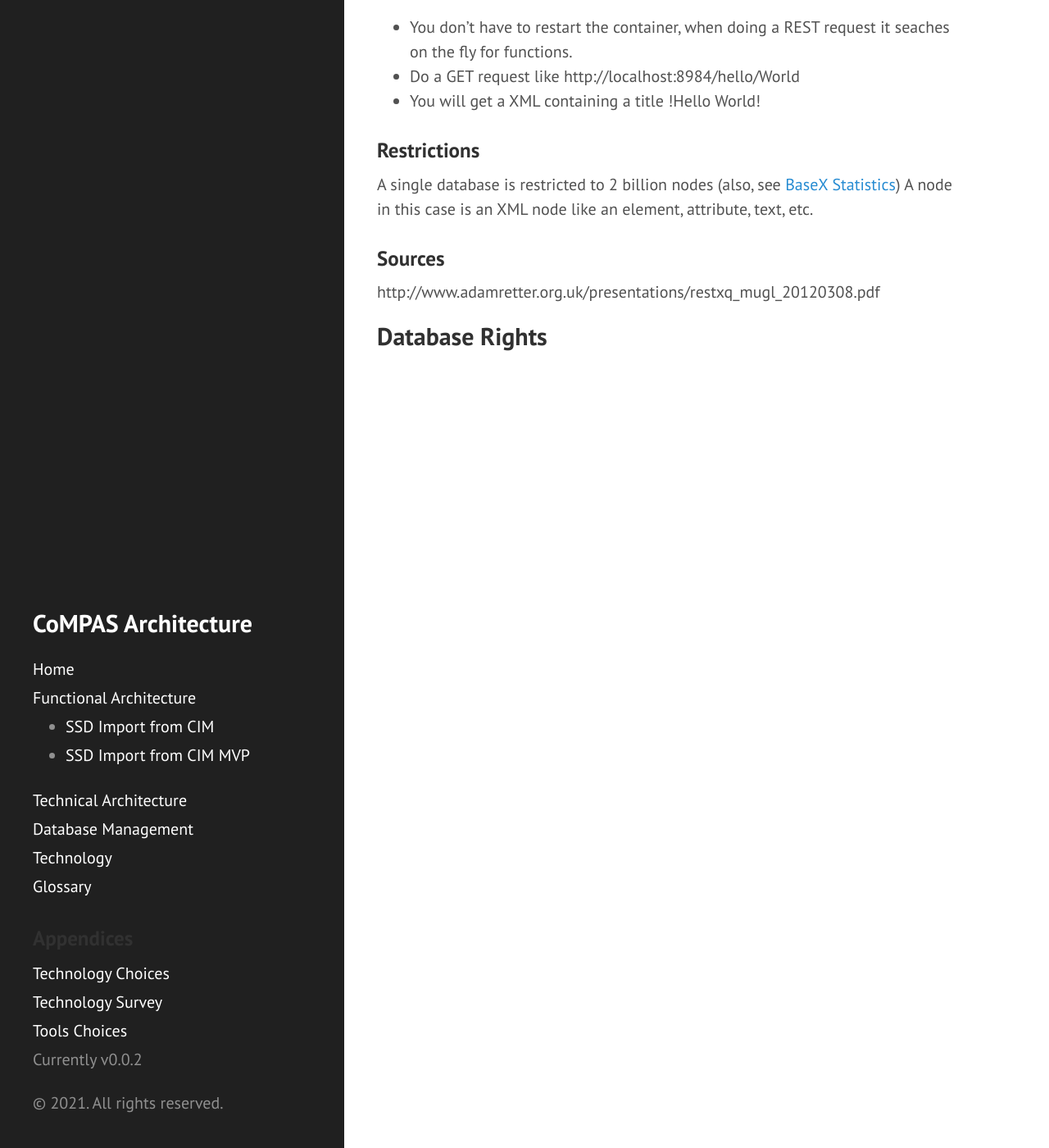
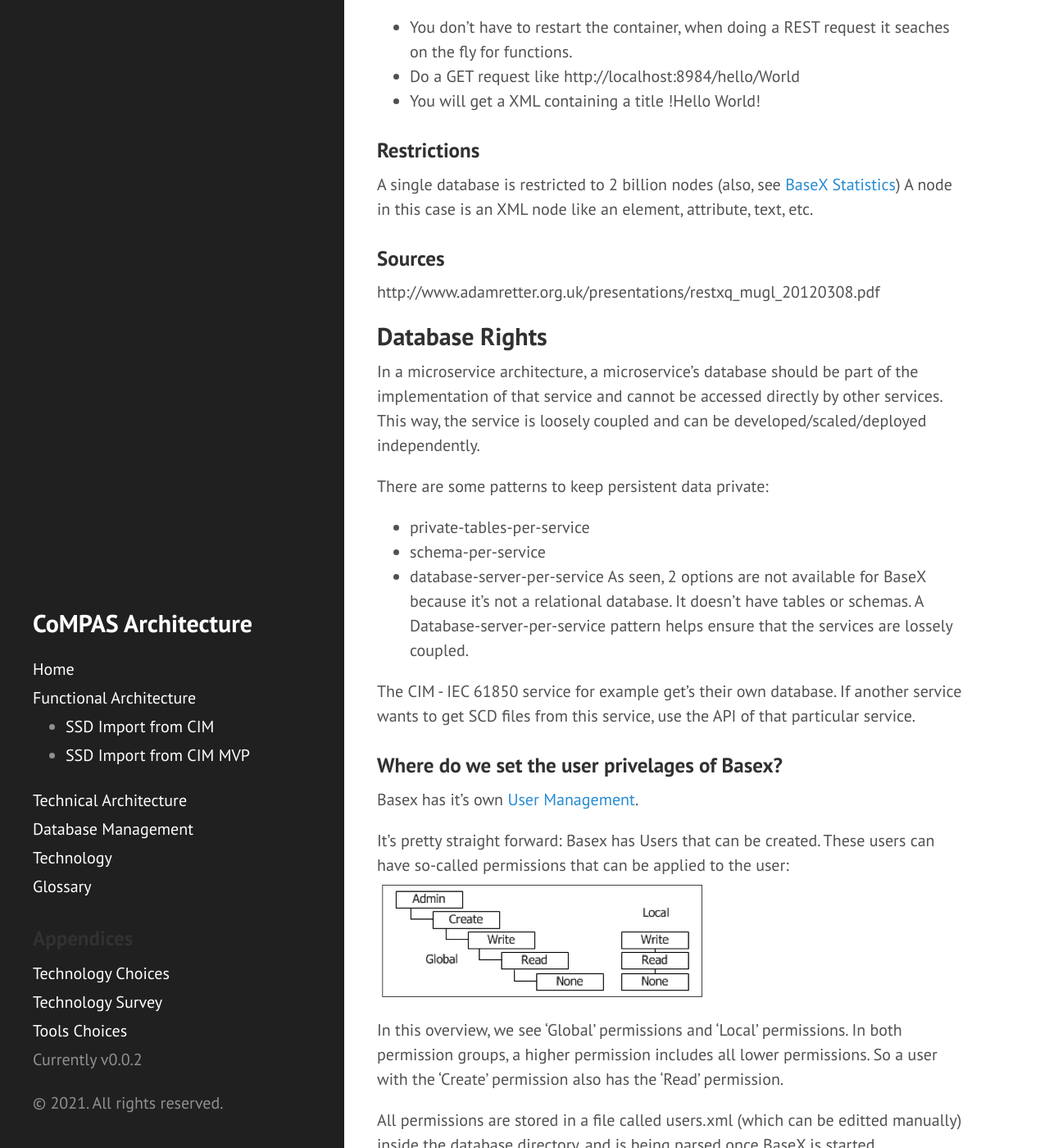
Before and after one commit to com-pas/compas-architecture, a Jekyll site: the page built from DATABASE_MANAGEMENT.md, in a window 1280 px wide and 1400 px high, scrolled down 3094 px. Shown: the whole window at 82% size. Built offline with Jekyll 4.4.1, drawn with Linux system fonts in a browser that asks for light colours; our own code applies the rules of GitHub Pages for plain Markdown files; some of the changed text lies outside the part shown.

Commit message:
Added database rights discussion
Signed-off-by: Rob Tjalma <rob@tjalma.com>

```diff
--- a/DATABASE_MANAGEMENT.md
+++ b/DATABASE_MANAGEMENT.md
@@ -73,3 +73,35 @@ A node in this case is an XML node like an element, attribute, text, etc.
 http://www.adamretter.org.uk/presentations/restxq_mugl_20120308.pdf
 
 ## Database Rights
+In a microservice architecture, a microservice's database should be part of the implementation of that service and cannot be accessed directly by other services. This way, the service is loosely coupled and can be developed/scaled/deployed independently.
+
+There are some patterns to keep persistent data private:
+- private-tables-per-service
+- schema-per-service
+- database-server-per-service
+As seen, 2 options are not available for BaseX because it's not a relational database. It doesn't have tables or schemas.
+A Database-server-per-service pattern helps ensure that the services are lossely coupled.
+
+The CIM - IEC 61850 service for example get's their own database. If another service wants to get SCD files from this service, use the API of that particular service.
+
+### Where do we set the user privelages of Basex?
+Basex has it's own [User Management](https://docs.basex.org/wiki/User_Management).
+
+It's pretty straight forward: Basex has Users that can be created. These users can have so-called permissions that can be applied to the user:
+![BaseX permissions overview](./images/database/basex_permissions.png)
+
+In this overview, we see 'Global' permissions and 'Local' permissions.
+In both permission groups, a higher permission includes all lower permissions. So a user with the 'Create' permission also has the 'Read' permission.
+
+All permissions are stored in a file called users.xml (which can be editted manually) inside the database directory, and is being parsed once BaseX is started.
+
+### How do we connect it with a central user rights repository?
+Under Investigation.
+
+### Is direct database access allowed within the microservices architecture?
+For maintenance for example, it's of course allowed to have direct database access. There is no best practice available for this. For some things, you just need direct database access.
+
+If other microservices need access to the data of an other microservice, the only way (best practice) to do this is by API calls.
+
+Source:
+https://microservices.io/patterns/data/database-per-service.html
```
Also changed, not shown: images/database/basex_permissions.png (added).
